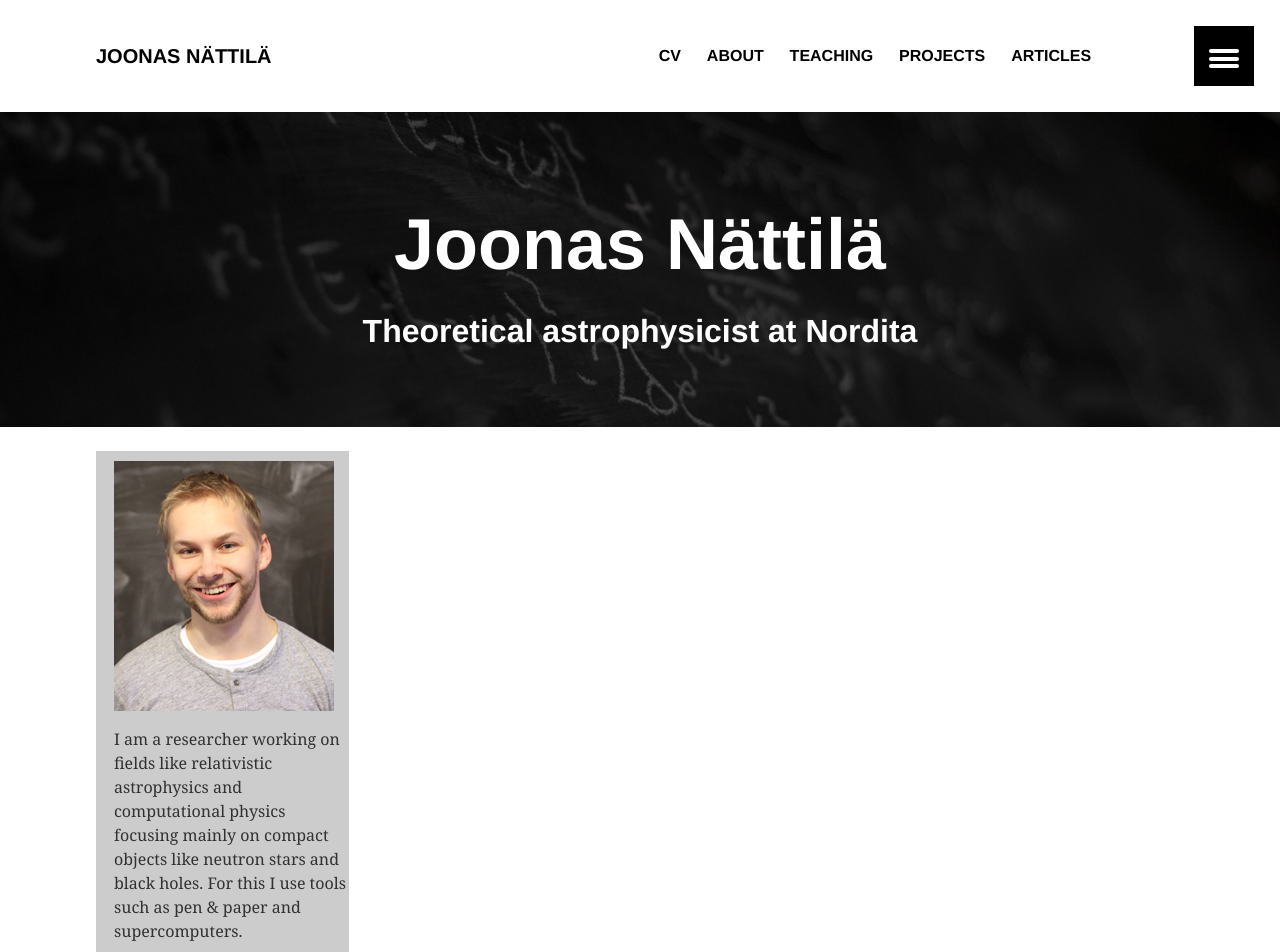
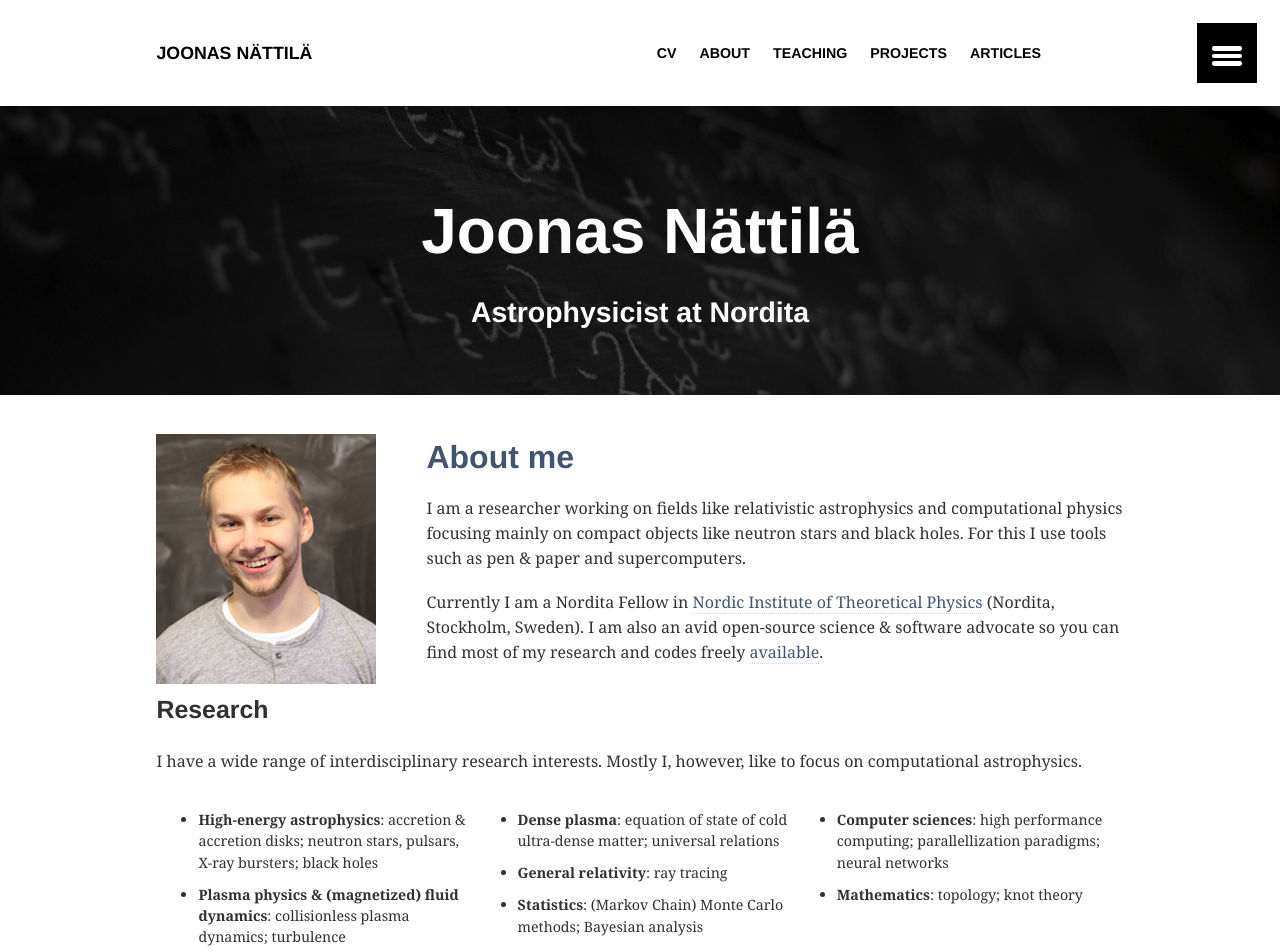
Before and after one commit to natj/natj.github.io, a Jekyll site: the page built from index.md, in a window 1280 px wide. Shown: the top 952 px of the page. Built offline with Jekyll 4.4.1, drawn with Linux system fonts in a browser that asks for light colours; some of the changed text lies outside the part shown.

Commit message:
new index layout

```diff
--- a/_layouts/home.html
+++ b/_layouts/home.html
@@ -53,7 +53,7 @@
     <div class="page-lead" style="background-image:url({{ site.url }}/images/{{ page.image.feature }})">
       <div class="wrap page-lead-content">
         <h1>Joonas Nättilä</h1>
-        <h2>Theoretical astrophysicist at Nordita</h2>
+        <h2>Astrophysicist at Nordita</h2>
       </div><!-- /.page-lead-content -->
     </div><!-- /.page-lead -->
     {% endif %}
--- a/_sass/_layout.scss
+++ b/_sass/_layout.scss
@@ -359,11 +359,11 @@
 		@include omega(4n);
 	}
 	.entry-date {
-		@include font-size(16,no);
+		@include font-size(14,no);
 		color: lighten($text-color,25);
 	}
 	.post-title {
-		@include font-size(18,no);
+		@include font-size(17,no);
 	}
 	.post-excerpt {
 		@include font-size(16);
@@ -388,6 +388,11 @@
 			}
 		}
 	}
+}
+.tiles:after {
+    content: "";
+    display: table;
+    clear: both;
 }
 // footnotes
 .footnotes {
@@ -469,3 +474,27 @@
 		}
 	}
 }
+
+// Front page stylings
+//--------------------------------------------------
+
+/* Create two equal columns that floats next to each other */
+.infocolumn {
+    float: left;
+    width: 33.0%;
+    padding: 2px;
+}
+
+/* Clear floats after the columns */
+.inforow:after {
+    content: "";
+    display: table;
+    clear: both;
+}
+
+/* Responsive layout - makes the two columns stack on top of each other instead of next to each other */
+@media screen and (max-width: 800px) {
+    .infocolumn {
+        width: 100%;
+    }
+}
--- a/_sass/_variables.scss
+++ b/_sass/_variables.scss
@@ -9,8 +9,8 @@
 $code-font                   	: monospace;
 $alt-font                    	: $heading-font;
 
-$doc-font-size               	: 16;
-$doc-line-height             	: 24;
+$doc-font-size               	: 18;
+$doc-line-height             	: 22;
 
 $border-radius               	: 3px;
 
@@ -24,7 +24,7 @@
 $border-color                	: #ddd;
 $white                       	: #fff;
 $black                       	: #000;
-$link-color                  	: #222;
+$link-color                  	: #435470; //#222;
 $primary-color               	: $black;
 $success-color               	: #2ecc71;
 $warning-color               	: #f1c40f;
--- a/index.md
+++ b/index.md
@@ -7,16 +7,47 @@
 ---
 
 
+<img style="float: left; padding-right:50px;" src="images/jnattila_small.jpg">
+
+# [About me](/about)
+
+I am a researcher working on fields like relativistic astrophysics and computational physics focusing mainly on compact objects like neutron stars and black holes. For this I use tools such as pen & paper and supercomputers.
+
+Currently I am a Nordita Fellow in [Nordic Institute of Theoretical Physics](http://www.nordita.org) (Nordita, Stockholm, Sweden). I am also an avid open-source science & software advocate so you can find most of my research and codes freely [available](https://github.com/natj).
+
+### Research
+
+I have a wide range of interdisciplinary research interests. Mostly I, however, like to focus on computational astrophysics. <!-- I enjoy working on projects that identify ''*first order*'' principles and make connections between other fields of physics and sciences. -->
+
+
+<div class="inforow">
+<div class="infocolumn" markdown="block">
+- **High-energy astrophysics**: accretion & accretion disks; neutron stars, pulsars, X-ray bursters; black holes
+- **Plasma physics & (magnetized) fluid dynamics**: collisionless plasma dynamics; turbulence
+</div>
+<div class="infocolumn" markdown="block">
+- **Dense plasma**: equation of state of cold ultra-dense matter; universal relations
+- **General relativity**: ray tracing
+- **Statistics**: (Markov Chain) Monte Carlo methods; Bayesian analysis
+</div>
+<div class="infocolumn" markdown="block">
+- **Computer sciences**: high performance computing; parallellization paradigms; neural networks
+- **Mathematics**: topology; knot theory
+</div>
+</div> <!-- /.inforow -->
+
+---
+
+## Recent publications & blog posts
+
 <div class="tiles">
-
-{% for post in site.categories.info %}
-  {% include post-grid-highlight.html %}
-{% endfor %}
-
-{% for post in site.posts %}
+{% for post in site.posts limit:8 %}
    {% if post.title != empty %}
 	{% include post-grid.html %}
    {% endif %}
 {% endfor %}
+</div><!-- /.tiles -->
 
-</div><!-- /.tiles -->
+<div style="float:right" markdown="block">
+#### For more posts see [publications](/articles) and [other posts](/projects).
+</div>
```
Also changed, not shown: Gemfile.lock.
